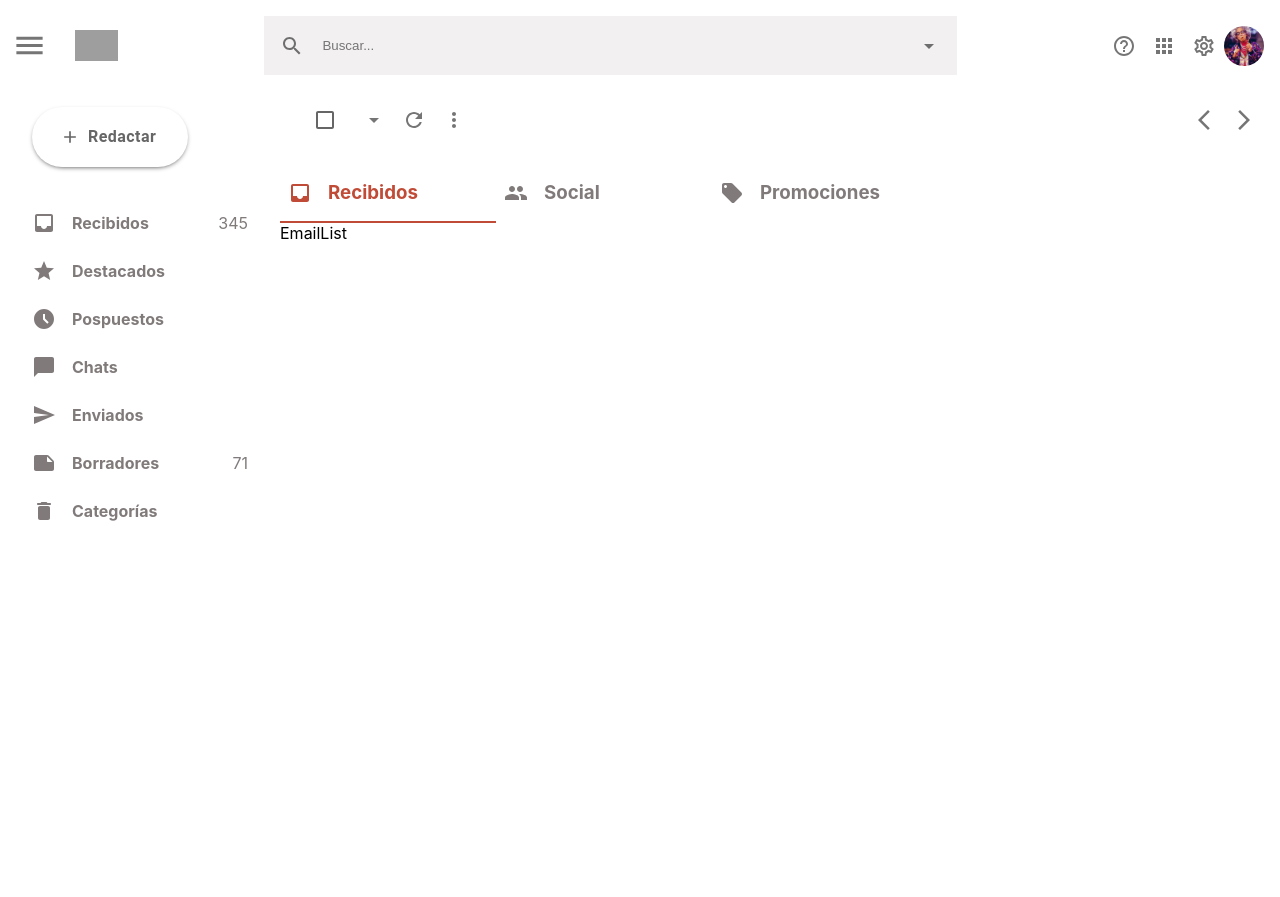
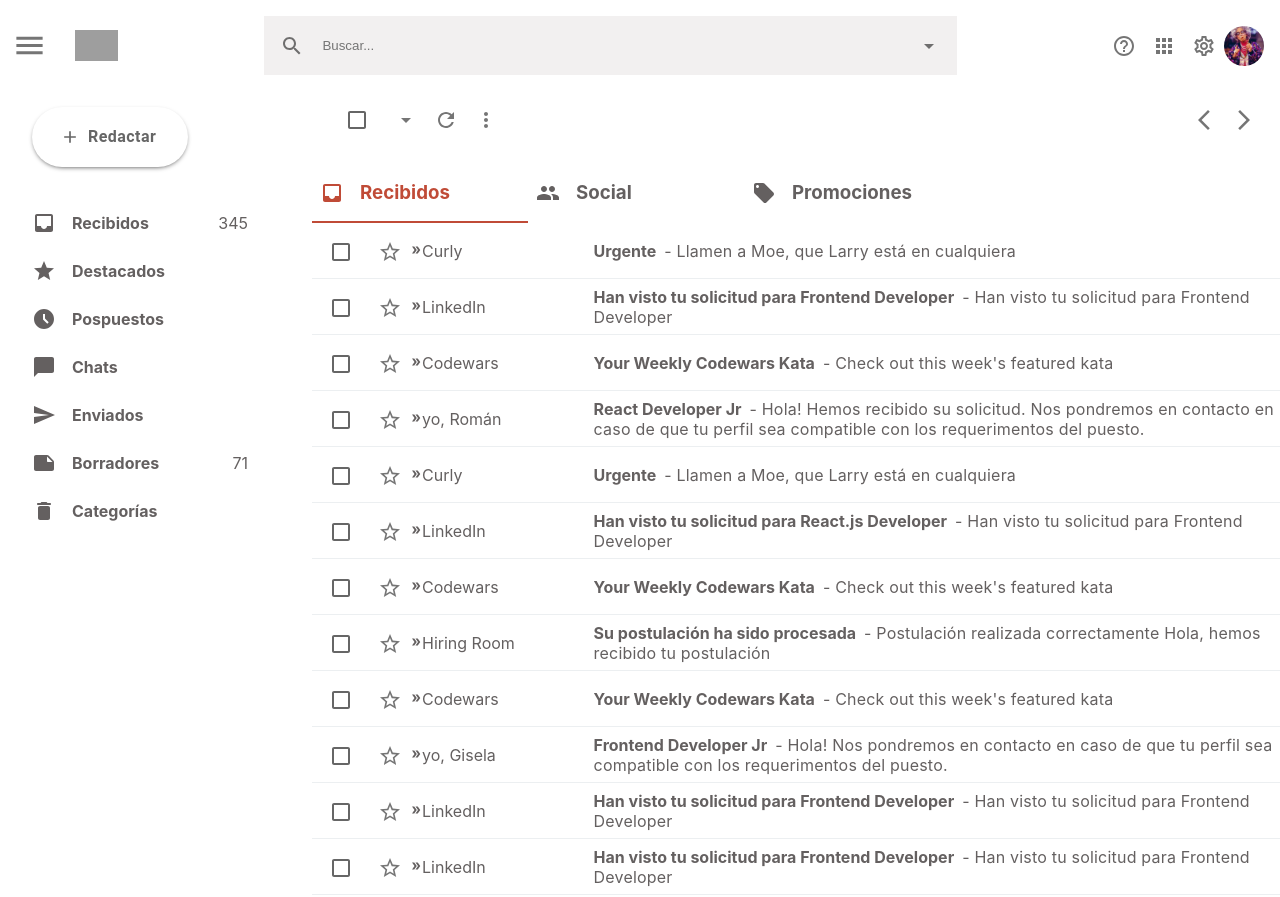
Before and after one commit to mareadelmar/gmail-clone, a React (Vite) app: page / in a window 1280 px wide. Before the commit the page ends 800 px from the top, so only its background shows below. Built offline with nearby package versions, Linux system fonts and the light colour scheme; grey boxes are pictures that could not be loaded.

Commit message:
Create email items

```diff
--- a/src/App.css
+++ b/src/App.css
@@ -1,5 +1,5 @@
 :root {
-	--color-grey: #807a7a;
+	--color-grey: #646060;
 }
 
 * {
--- a/src/components/EmailsContainer/EmailList/index.tsx
+++ b/src/components/EmailsContainer/EmailList/index.tsx
@@ -1,5 +1,137 @@
+import StarBorderIcon from "@mui/icons-material/StarBorder";
+import { Checkbox, IconButton } from "@mui/material";
+import {
+	Container,
+	Email,
+	EmailSubject,
+	EmailContent,
+	EmailTitle,
+	EmailMessage,
+} from "./style";
+import DoubleArrowIcon from "@mui/icons-material/DoubleArrow";
+
+const EMAIL_LIST = [
+	{
+		id: 1,
+		sender: "Curly",
+		title: "Urgente",
+		message: "Llamen a Moe, que Larry está en cualquiera",
+	},
+	{
+		id: 2,
+		sender: "LinkedIn",
+		title: "Han visto tu solicitud para Frontend Developer",
+		message: "Han visto tu solicitud para Frontend Developer",
+	},
+	{
+		id: 3,
+		sender: "Codewars",
+		title: "Your Weekly Codewars Kata",
+		message: "Check out this week's featured kata",
+	},
+	{
+		id: 4,
+		sender: "yo, Román",
+		title: "React Developer Jr",
+		message:
+			"Hola! Hemos recibido su solicitud. Nos pondremos en contacto en caso de que tu perfil sea compatible con los requerimentos del puesto.",
+	},
+	{
+		id: 5,
+		sender: "Curly",
+		title: "Urgente",
+		message: "Llamen a Moe, que Larry está en cualquiera",
+	},
+	{
+		id: 6,
+		sender: "LinkedIn",
+		title: "Han visto tu solicitud para React.js Developer",
+		message: "Han visto tu solicitud para Frontend Developer",
+	},
+	{
+		id: 7,
+		sender: "Codewars",
+		title: "Your Weekly Codewars Kata",
+		message: "Check out this week's featured kata",
+	},
+	{
+		id: 8,
+		sender: "Hiring Room",
+		title: "Su postulación ha sido procesada",
+		message:
+			"Postulación realizada correctamente Hola, hemos recibido tu postulación",
+	},
+	{
+		id: 9,
+		sender: "Codewars",
+		title: "Your Weekly Codewars Kata",
+		message: "Check out this week's featured kata",
+	},
+	{
+		id: 10,
+		sender: "yo, Gisela",
+		title: "Frontend Developer Jr",
+		message:
+			"Hola! Nos pondremos en contacto en caso de que tu perfil sea compatible con los requerimentos del puesto.",
+	},
+	{
+		id: 11,
+		sender: "LinkedIn",
+		title: "Han visto tu solicitud para Frontend Developer",
+		message: "Han visto tu solicitud para Frontend Developer",
+	},
+	{
+		id: 12,
+		sender: "LinkedIn",
+		title: "Han visto tu solicitud para Frontend Developer",
+		message: "Han visto tu solicitud para Frontend Developer",
+	},
+];
+
+const EmailItem = ({
+	sender,
+	title,
+	message,
+}: {
+	sender: string;
+	title: string;
+	message: string;
+}) => {
+	return (
+		<Email>
+			<div>
+				<IconButton>
+					<Checkbox />
+				</IconButton>
+				<IconButton>
+					<StarBorderIcon />
+				</IconButton>
+				<DoubleArrowIcon sx={{ fontSize: "12px" }} />
+			</div>
+			<EmailSubject>
+				<span>{sender}</span>
+			</EmailSubject>
+			<EmailContent>
+				<EmailTitle>{title}</EmailTitle>
+				<EmailMessage>- {message}</EmailMessage>
+			</EmailContent>
+		</Email>
+	);
+};
+
 const EmailList = () => {
-	return <div>EmailList</div>;
+	return (
+		<Container>
+			{EMAIL_LIST.map(item => (
+				<EmailItem
+					sender={item.sender}
+					title={item.title}
+					message={item.message}
+					key={item.id}
+				/>
+			))}
+		</Container>
+	);
 };
 
 export default EmailList;
--- /dev/null
+++ b/src/components/EmailsContainer/EmailList/style.js
@@ -0,0 +1,41 @@
+import styled from "styled-components";
+
+export const Container = styled.ul`
+	padding: 0;
+`;
+
+export const Email = styled.li`
+	display: flex;
+	vertical-align: center;
+	height: 3.5rem;
+	color: var(--color-grey);
+	cursor: pointer;
+	box-shadow: inset 0 -1px 0 0 rgba(100, 121, 143, 0.122);
+	&:hover {
+		box-shadow: inset 1px 0 0 #dadce0, inset -1px 0 0 #dadce0,
+			0 1px 2px 0 rgba(60, 64, 67, 0.3),
+			0 1px 3px 1px rgba(60, 64, 67, 0.15);
+	}
+`;
+
+export const EmailSubject = styled.div`
+	align-self: center;
+	flex: 0.25;
+`;
+
+export const EmailContent = styled.p`
+	align-self: center;
+	max-width: 80ch;
+	flex: 1;
+	overflow: hidden;
+`;
+
+export const EmailTitle = styled.span`
+	font-weight: bolder;
+	padding-right: 0.5rem;
+`;
+
+export const EmailMessage = styled.span`
+	overflow: hidden;
+	letter-spacing: 0.2px;
+`;
--- a/src/components/EmailsContainer/style.js
+++ b/src/components/EmailsContainer/style.js
@@ -2,4 +2,5 @@ import styled from "styled-components";
 
 export const Container = styled.section`
 	flex: 1;
+	margin-left: 2rem;
 `;
```
